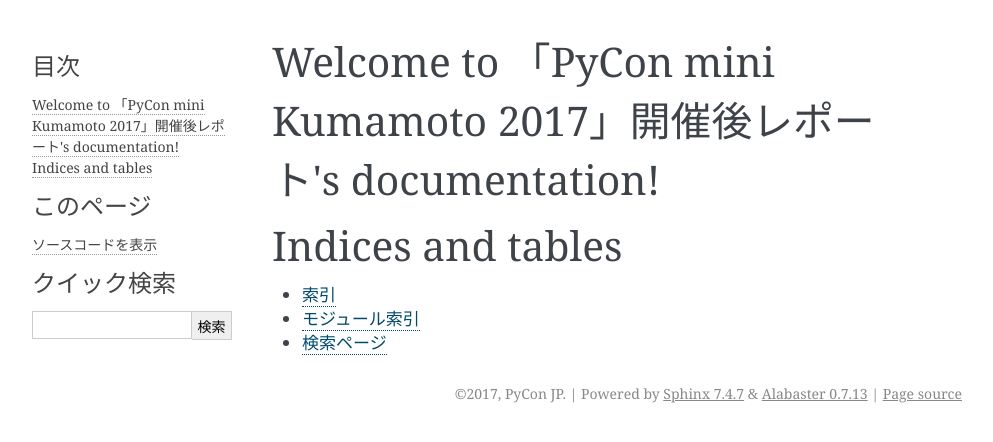
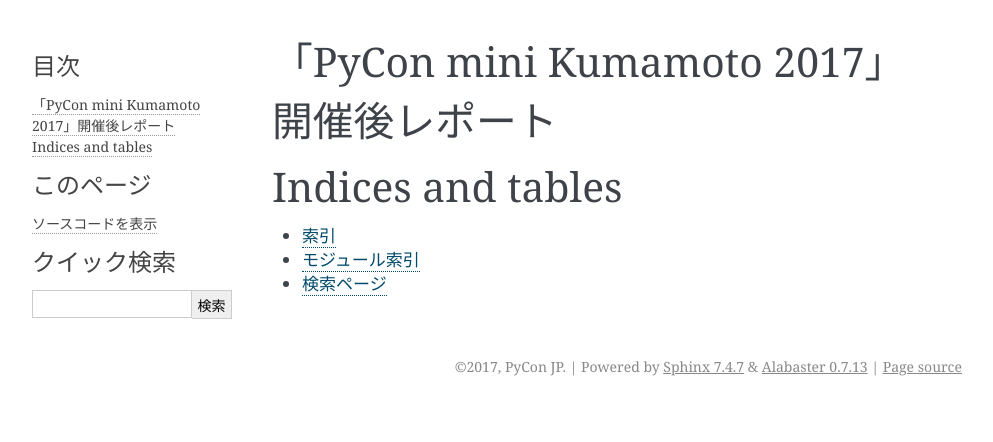
Before and after one commit to pyconjp/kumamoto-2017-after-report, a Sphinx documentation site: the page built from source/index.rst, in a window 1280 px wide. Shown: the top 442 px of the page, without its empty margins (148-1141 px from the left). Built offline with Sphinx 7.4.7, drawn with Linux system fonts in a browser that asks for light colours.

```diff
--- a/source/index.rst
+++ b/source/index.rst
@@ -3,8 +3,8 @@
    You can adapt this file completely to your liking, but it should at least
    contain the root `toctree` directive.
 
-Welcome to 「PyCon mini Kumamoto 2017」開催後レポート's documentation!
-======================================================================
+「PyCon mini Kumamoto 2017」開催後レポート
+==========================================
 
 .. toctree::
    :maxdepth: 2
```
Also changed, not shown: README.rst (added, +11 -0 lines).
